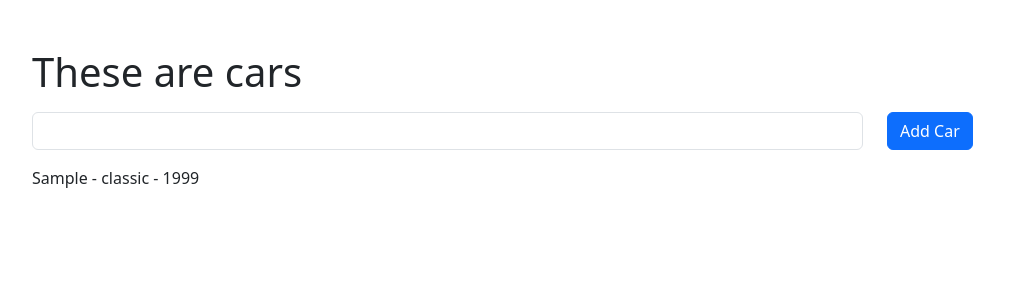
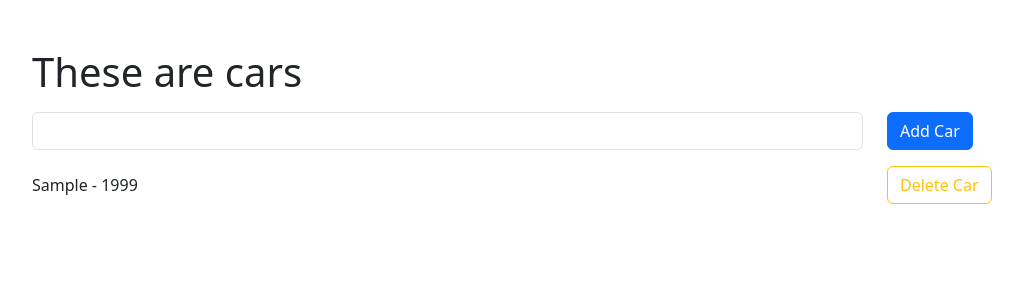
Before and after one commit to lostmart/angular15-test, an Angular app: page / in a window 1280 px wide. Both pictures are taken after typing "Sample" into the empty fields and a click on the button "Add Car". Shown: the top 300 px of the page, without its empty margins (50-1073 px from the left). Built offline with nearby package versions, Linux system fonts and the light colour scheme.

Commit message:
new delete emits

```diff
--- a/src/app/app.component.html
+++ b/src/app/app.component.html
@@ -10,7 +10,5 @@
     </div>
   </div>
 
-  <div *ngFor="let car of cars">
-    {{ car.carName }} - {{ car.type }} - {{ car.year }}
-  </div>
+  <app-car-item (delete)="onDeleteCarEmit(index)" *ngFor="let car of cars; let index = index" [car]="car"></app-car-item>
 </div>
--- a/src/app/app.component.ts
+++ b/src/app/app.component.ts
@@ -31,6 +31,10 @@ export class AppComponent {
 
   onAddCarClick() {
     this.addCar(this.currentCarName);
-    this.currentCarName = ''
+    this.currentCarName = '';
+  }
+
+  onDeleteCarEmit(index: number) {
+    this.cars.splice(index, 1)
   }
 }
--- a/src/app/components/car-item/car-item.component.html
+++ b/src/app/components/car-item/car-item.component.html
@@ -1 +1,6 @@
-<p>car-item works!</p>
+<div class="cat-item row align-items-center" *ngIf="car">
+  <div class="col-9">{{ car.carName }} - {{ car.year }}</div>
+  <div class="col-3">
+    <button (click)="onCarDelete()" class="btn btn-outline-warning">Delete Car</button>
+  </div>
+</div>
--- a/src/app/components/car-item/car-item.component.ts
+++ b/src/app/components/car-item/car-item.component.ts
@@ -1,10 +1,16 @@
-import { Component } from '@angular/core';
+import { Component, EventEmitter, Input, Output } from '@angular/core';
+import { TCar } from 'src/app/app.component';
 
 @Component({
   selector: 'app-car-item',
   templateUrl: './car-item.component.html',
-  styleUrls: ['./car-item.component.css']
+  styleUrls: ['./car-item.component.css'],
 })
 export class CarItemComponent {
+  @Input() car?: TCar;
+  @Output() delete = new EventEmitter();
 
+  onCarDelete() {
+    this.delete.emit();
+  }
 }
```
